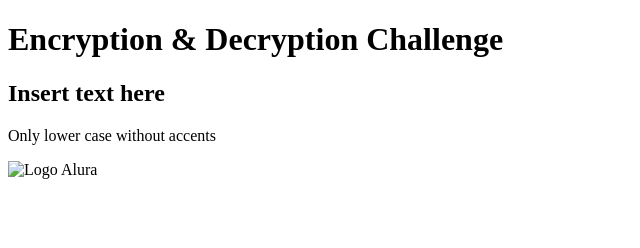
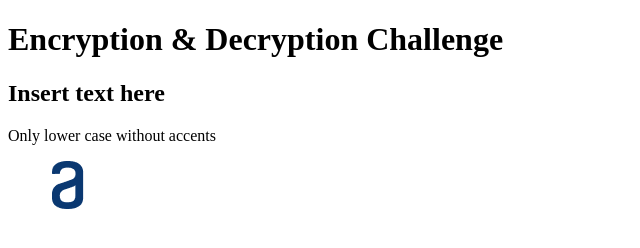
Before and after one commit to erbonilla/encryption-decryption-challenge, a plain HTML site: page index.html in a window 1280 px wide. Shown: the whole page, without its empty margins (0-640 px from the left). Drawn offline with Linux system fonts and the light colour scheme.

Commit message:
Add Logo

```diff
--- a/index.html
+++ b/index.html
@@ -9,6 +9,6 @@
     <h1>Encryption & Decryption Challenge</h1>
     <h2>Insert text here</h2>
     <p>Only lower case without accents</p>
-    <img src="AluraLogo.png" alt="Logo Alura">
+    <img src="assets/AluraLogo.png" alt="Logo Alura">
 </body>
 </html>
```
Also changed, not shown: README.md.
